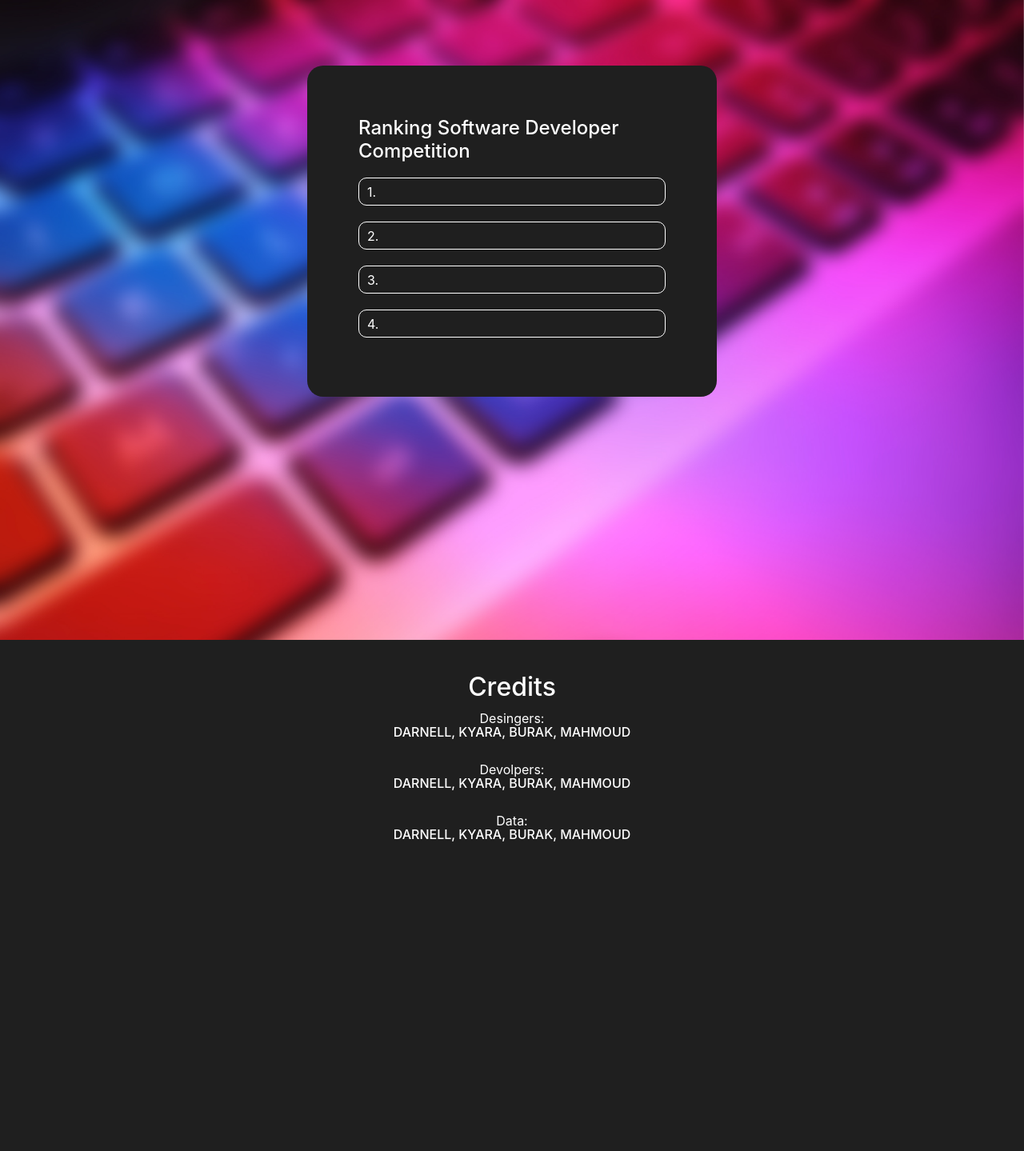
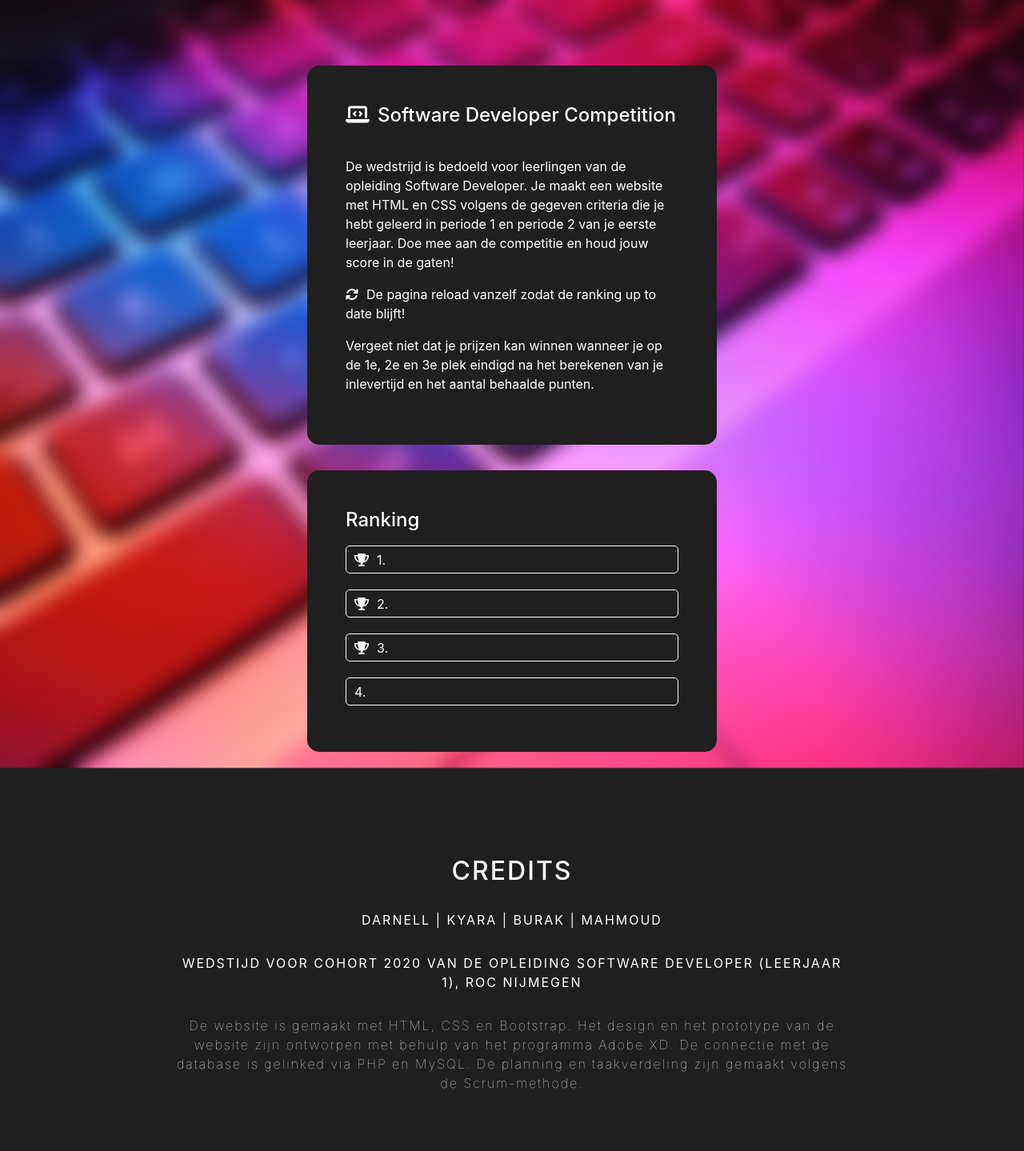
Before and after one commit to sito777/Ranking, a PHP site: page / in a window 1280 px wide. Shown: the whole page at 80% size. Before the commit the page ends 1052 px from the top, so only its background shows below. Run offline with PHP 8.4, Linux system fonts and the light colour scheme; some libraries are stand-ins or nearby versions.

Commit message:
text welkom/footer

```diff
--- a/css/styles.css
+++ b/css/styles.css
@@ -6,6 +6,7 @@
 
 body {
     overflow-x: hidden;
+    background-color: #1F1F1F;
 }
 
 #fixed-bg {
@@ -55,25 +56,37 @@ form {
 }
 */
 
-/*rannking sectie*/
+/*icon (font-awesome)*/
+.fas {
+    margin-right: 10px;
+}
 
+/*welkom sectie*/
+.home-welkom {
+    width: 40%;
+    margin: auto;
+    background-color: #1F1F1F;
+    border-radius: 15px;
+    padding: 3rem;
+    margin-top: 2rem;
+    margin-bottom: 30px;
+}
+
+.welkom {
+    border-collapse: collapse;
+    width: 100%;
+}
+
+
+/*ranking sectie*/
 .home-ranking {
     width: 40%;
     margin: auto;
     background-color: #1F1F1F;
-    border-radius: 20px;
-    padding: 4rem;
+    border-radius: 15px;
+    padding: 3rem;
     margin-top: 2rem;
     margin-bottom: 50px;
-}
-
-table {
-    border-spacing: 0;
-}
-
-td {
-    border: 1px solid white;
-    border-radius: 10px;
 }
 
 .ranking {
@@ -87,29 +100,50 @@ td {
 
 .ranking td div {
     border: 1px solid white;
-    border-radius: 10px;
+    border-radius: 5px;
     height: 35px;
     margin: 10px 0px;
     padding: 5px 10px;
 }
 
+table {
+    border-spacing: 0;
+}
+
+td {
+    border: 1px solid white;
+    border-radius: 5px;
+}
+
 /*footer*/
 .footer-bg{
     background-color: #1F1F1F;
-    padding: 40px 0px;
+    padding: 70px 220px 50px 220px;
+    margin-top: 200px;
 }
 
-.kop-footer, .credit p{
+.credits {
     color: white;
     text-align: center;
+    margin-bottom: 30px;
+    letter-spacing: 2px;
 }
 
-.credit p{
-    margin-bottom: -7px;
+.kop-footer {
+    text-align: center;
+    text-transform: uppercase;
+    margin-bottom: 30px;
+    letter-spacing: 2px;
 }
 
-.credit .cap{
+.credits p{
+    margin-bottom: -7px;
+    font-weight: 100;
+}
+
+.credits .cap{
     text-transform: uppercase;
-    font-weight: 500;
+    letter-spacing: 2px;
+    font-weight: 380;
     margin-bottom: 30px;
 }
--- a/index.html
+++ b/index.html
@@ -12,6 +12,9 @@
         },6000);
     </script>
 
+    <!-- Font Awesome Icons-->
+    <script src="https://kit.fontawesome.com/5b23f4b030.js" crossorigin="anonymous"></script>
+
     <!-- Bootstrap CSS -->
     <link rel="stylesheet" href="https://cdn.jsdelivr.net/npm/bootstrap@4.5.3/dist/css/bootstrap.min.css" integrity="sha384-TX8t27EcRE3e/ihU7zmQxVncDAy5uIKz4rEkgIXeMed4M0jlfIDPvg6uqKI2xXr2" crossorigin="anonymous">
     <link rel="stylesheet" href="css/styles.css">
@@ -25,7 +28,7 @@
         <img src="images/background.jpg" alt="blur laptop" id="fixed-bg">
     </div>
     <div class="home-container">
-        <!-- from tijdelijk uitgeschakeld
+        <!-- form tijdelijk uitgeschakeld
         <div class="home">
             <div class="home-form">
                 <form>
@@ -47,25 +50,33 @@
         </div>
         -->
 
+        <div class="home-welkom">
+            <!-- welkom sectie-->
+            <h4><i class="fas fa-laptop-code"></i>Software Developer Competition<br><br></h4>
+            <p>De wedstrijd is bedoeld voor leerlingen van de opleiding Software Developer. Je maakt een website met HTML en CSS volgens de gegeven criteria die je hebt geleerd in periode 1 en periode 2 van je eerste leerjaar. Doe mee aan de competitie en houd jouw score in de gaten!</p>
+            <p><i class="fas fa-sync"></i>De pagina reload vanzelf zodat de ranking up to date blijft!</p>
+            <p>Vergeet niet dat je prijzen kan winnen wanneer je op de 1e, 2e en 3e plek eindigd na het berekenen van je inlevertijd en het aantal behaalde punten.</p>
+        </div>
+
         <div class="home-ranking">
-            <!-- rannking sectie-->
-            <h4>Ranking Software Developer Competition</h4>
+            <!-- ranking sectie-->
+            <h4>Ranking</h4>
             <table class="ranking">
                 <tbody>
                     <tr>
                         <td>
-                            <div>1. </div>
+                            <div><i class="fas fa-trophy"></i>1. </div>
                         </td>
                     </tr>
                     <tr>
                         <td>
-                            <div>2. </div>
+                            <div><i class="fas fa-trophy"></i>2. </div>
                         </td>
 
                     </tr>
                     <tr>
                         <td>
-                            <div>3. </div>
+                            <div><i class="fas fa-trophy"></i>3. </div>
                         </td>
                     </tr>
                     <tr>
@@ -81,11 +92,11 @@
 
     <footer>
         <div class="footer-bg">
-            <div class="credit">
+            <div class="credits">
                 <h2 class="kop-footer">Credits</h2>
-                <p>Desingers:<p class="cap">Darnell, Kyara, Burak, Mahmoud</p></p>
-                <p>Devolpers:<p class="cap">Darnell, Kyara, Burak, Mahmoud</p></p>
-                <p>Data:<p class="cap">Darnell, Kyara, Burak, Mahmoud</p></p>
+                <p class="cap">Darnell | Kyara | Burak | Mahmoud</p>
+                <p class="cap">Wedstijd voor cohort 2020 van de opleiding Software Developer (leerjaar 1), ROC Nijmegen</p>
+                <p>De website is gemaakt met HTML, CSS en Bootstrap. Het design en het prototype van de website zijn ontworpen met behulp van het programma Adobe XD. De connectie met de database is gelinked via PHP en MySQL. De planning en taakverdeling zijn gemaakt volgens de Scrum-methode. </p>
             </div>
         </div>
 
```
